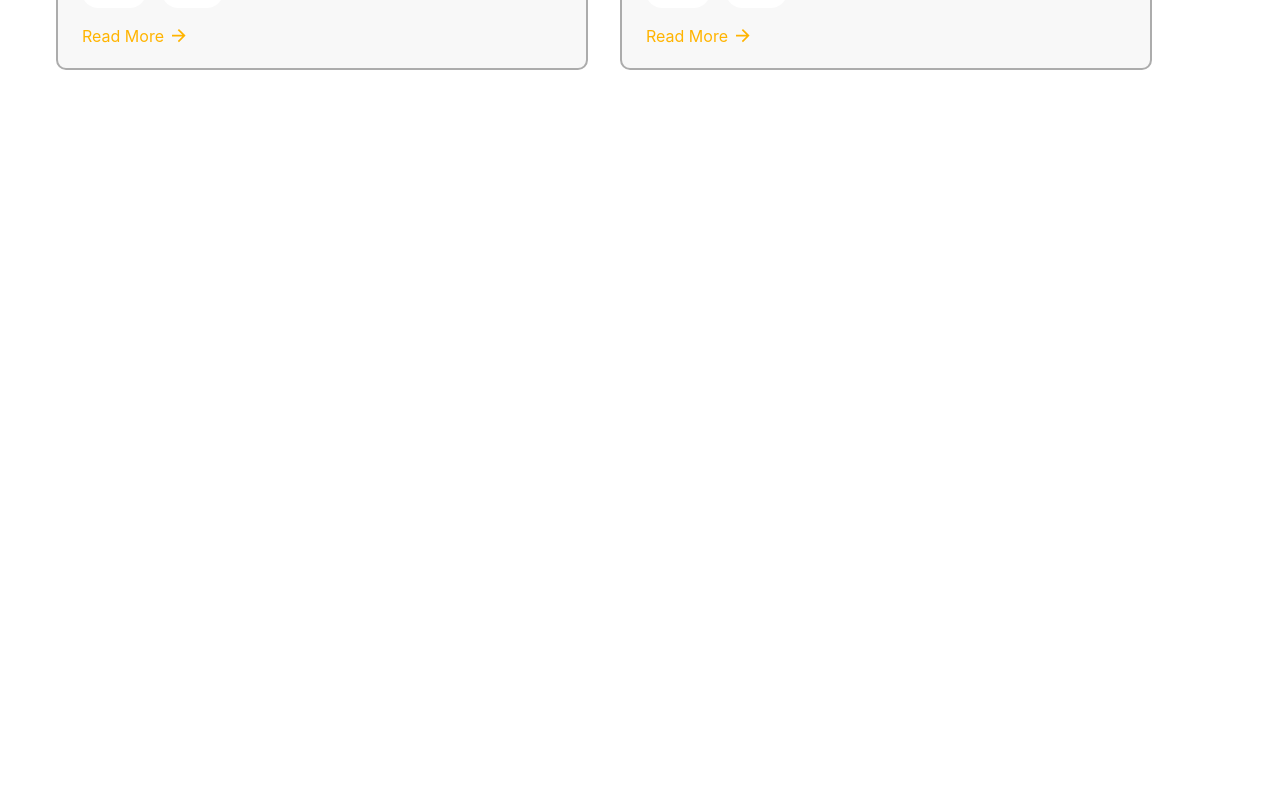
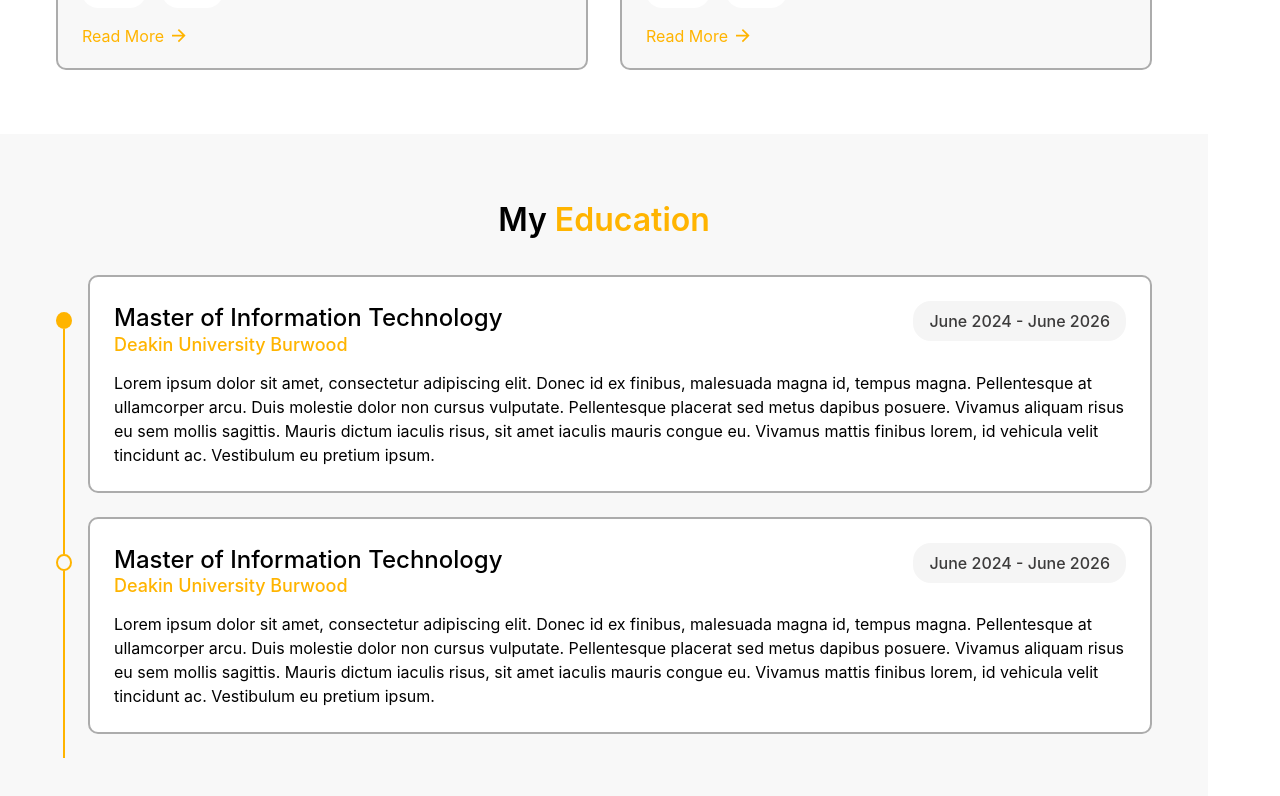
Before and after one commit to Binara93Lokuliyanage/binara-portfolio, a Next.js app: page / in a window 1280 px wide. Shown: the part 1910-2706 px from the top of the page. Before the commit the page ends 2044 px from the top, so only its background shows below. Built offline with nearby package versions, Linux system fonts and the light colour scheme.

Commit message:
education done

```diff
--- a/src/app/globals.scss
+++ b/src/app/globals.scss
@@ -30,3 +30,4 @@ body {
 @import "../styles/home.scss";
 @import "../styles/skills.scss";
 @import "../styles/projects.scss";
+@import "../styles/education.scss";
--- a/src/app/page.tsx
+++ b/src/app/page.tsx
@@ -65,6 +65,7 @@
 // }
 
 
+import EducationSection from "@/components/sections/education";
 import HomeSection from "@/components/sections/home";
 import ProjectsSection from "@/components/sections/projects";
 import SkillSection from "@/components/sections/skills";
@@ -75,6 +76,7 @@ export default function Page() {
       <HomeSection />
       <SkillSection />
       <ProjectsSection />
+      <EducationSection />
     </main>
   );
 }
--- /dev/null
+++ b/src/components/sections/education.tsx
@@ -0,0 +1,73 @@
+import Image from "next/image";
+
+const EducationSection = () => {
+    return (
+        <section id="education" className="section-padding-top section-padding-bottom bg-off-white">
+            <div className="container text-center">
+                <h2>
+                    My <span className="highlight">Education</span>
+                </h2>
+                <div className="educations-wrapper">
+                    <div className="item">
+                        <div className="bullet-line-wrapper">
+                            <div className="bullet-line-invis"></div>
+                            <div className="bullet"></div>
+                            <div className="bullet-line"></div>
+                        </div>
+                        <div className="card">
+                            <div className="card-heading">
+                                <div className="title-wrapper">
+                                    <h3>Master of Information Technology</h3>
+                                    <h5>Deakin University Burwood</h5>
+                                </div>
+                                <div className="duration-block">
+                                    June 2024 - June 2026
+                                </div>
+                            </div>
+                            <p>
+                                Lorem ipsum dolor sit amet, consectetur adipiscing elit.
+                                 Donec id ex finibus, malesuada magna id, tempus magna.
+                                 Pellentesque at ullamcorper arcu. Duis molestie dolor
+                                 non cursus vulputate. Pellentesque placerat sed metus
+                                 dapibus posuere. Vivamus aliquam risus eu sem mollis sagittis.
+                                 Mauris dictum iaculis risus, sit amet iaculis mauris congue eu.
+                                 Vivamus mattis finibus lorem, id vehicula velit tincidunt ac.
+                                 Vestibulum eu pretium ipsum.
+                            </p>
+                        </div>
+                    </div>
+                    <div className="item">
+                        <div className="bullet-line-wrapper">
+                            <div className="bullet-line-vis"></div>
+                            <div className="bullet-blank"></div>
+                            <div className="bullet-line"></div>
+                        </div>
+                        <div className="card">
+                            <div className="card-heading">
+                                <div className="title-wrapper">
+                                    <h3>Master of Information Technology</h3>
+                                    <h5>Deakin University Burwood</h5>
+                                </div>
+                                <div className="duration-block">
+                                    June 2024 - June 2026
+                                </div>
+                            </div>
+                            <p>
+                                Lorem ipsum dolor sit amet, consectetur adipiscing elit.
+                                 Donec id ex finibus, malesuada magna id, tempus magna.
+                                 Pellentesque at ullamcorper arcu. Duis molestie dolor
+                                 non cursus vulputate. Pellentesque placerat sed metus
+                                 dapibus posuere. Vivamus aliquam risus eu sem mollis sagittis.
+                                 Mauris dictum iaculis risus, sit amet iaculis mauris congue eu.
+                                 Vivamus mattis finibus lorem, id vehicula velit tincidunt ac.
+                                 Vestibulum eu pretium ipsum.
+                            </p>
+                        </div>
+                    </div>
+                </div>
+            </div>
+        </section>
+    );
+};
+
+export default EducationSection;
--- /dev/null
+++ b/src/styles/education.scss
@@ -0,0 +1,82 @@
+.educations-wrapper {
+    display: flex;
+    flex-direction: column;
+    padding-top: 2rem;
+
+    .item {
+        display: flex;
+        gap: 1rem;
+        width: 100%;
+
+        .bullet-line-wrapper {
+            width: 30px;
+            height: auto;
+            display: flex;
+            flex-direction: column;
+            justify-content: center;
+            align-items: center;
+
+            .bullet {
+                width: 1rem;
+                height: 1.35rem;
+                border-radius: 100%;
+                background-color: var(--primary);
+            }
+
+            .bullet-blank {
+                width: 1rem;
+                height: 1.35rem;
+                border-radius: 100%;
+                border: 2px solid var(--primary);
+            }
+
+            .bullet-line {
+                width: 2px;
+                height: 100%;
+                background-color: var(--primary);
+            }
+
+            .bullet-line-invis {
+                width: 2px;
+                height: 48px;
+            }
+
+            .bullet-line-vis {
+                width: 2px;
+                height: 48px;
+                background-color: var(--primary);
+            }
+        }
+
+        .card {
+            background-color: var(--white);
+            border-color: var(--dark-grey);
+            text-align: left;
+            padding: 1.5rem;
+            margin-bottom: 1.5rem;
+
+            .card-heading {
+                display: flex;
+                justify-content: space-between;
+
+                h3 {
+                    font-weight: 500;
+                }
+
+                h5 {
+                    font-weight: 550;
+                    color: var(--primary);
+                }
+            }
+
+            .duration-block {
+                padding: 0.5rem 1rem;
+                background-color: var(--light-grey);
+                color: var(--secondary-black);
+                font-weight: 550;
+                height: fit-content;
+                border-radius: 18px;
+            }
+        }
+    }
+}
--- a/src/styles/main.scss
+++ b/src/styles/main.scss
@@ -174,7 +174,7 @@ h2, .h2 {
 h3, .h3 {
   line-height: 140%;
   margin: 0;
-  font-size: 1.5em;
+  font-size: 1.75em;
   font-weight: 500;
 }
 @media screen and (min-width: 1280px) {
@@ -204,6 +204,24 @@ h4, .h4 {
     font-size: 16px;
   }
 }
+
+h5, .h5 {
+  line-height: 110%;
+  margin: 0;
+  font-size: 1.1em;
+  font-weight: 500;
+}
+@media screen and (min-width: 1280px) {
+  h5, .h5 {
+    font-size: 18px;
+  }
+}
+@media screen and (max-width: 660px) {
+  h5, .h5 {
+    font-size: 16px;
+  }
+}
+
 
 p {
   margin: 0;
```
